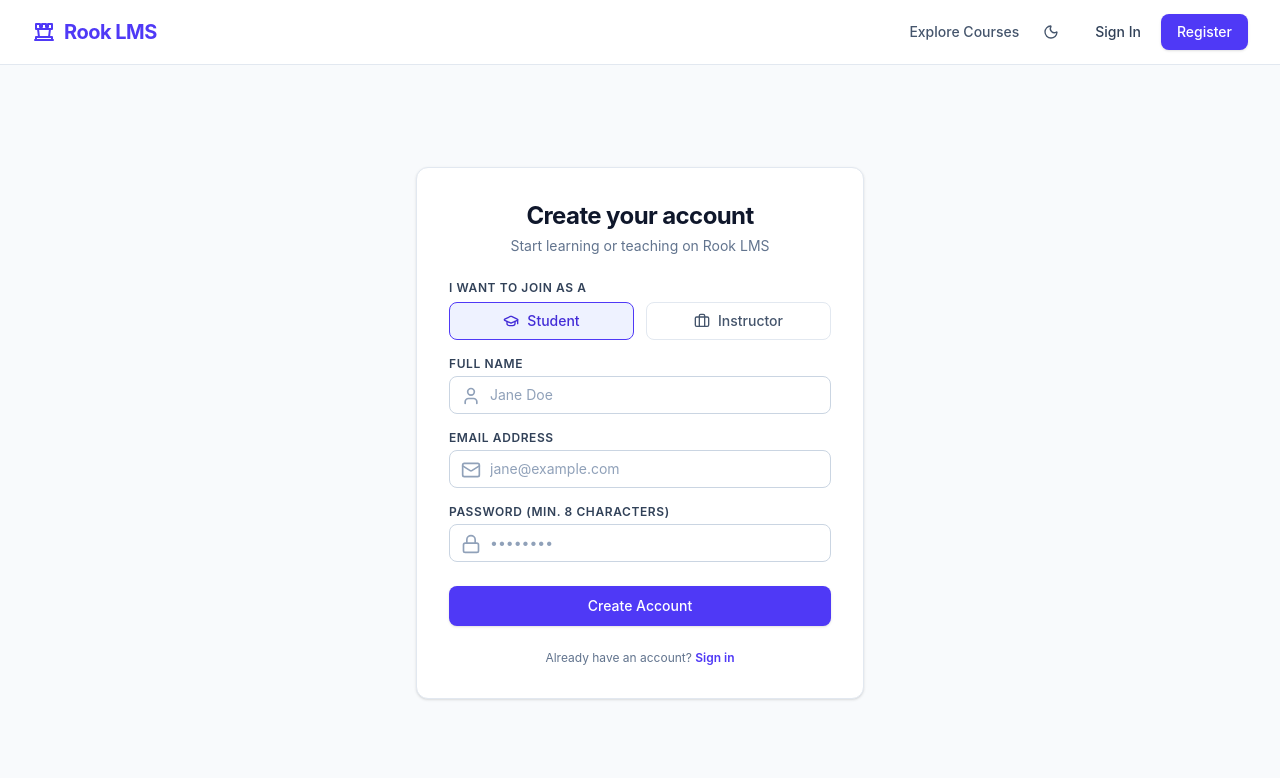
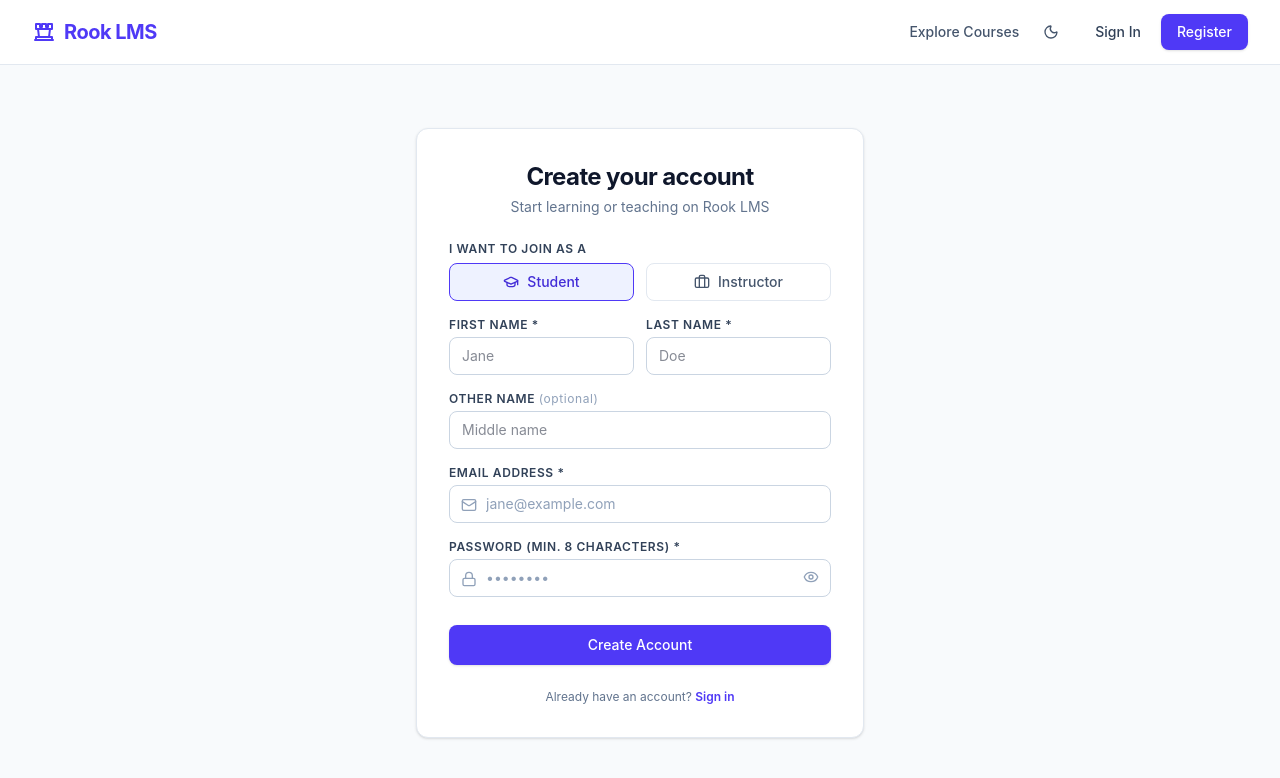
Before and after one commit to Eyakenojnr/Rook, a React (Vite) app in the folder client/: page /register in a window 1280 px wide. Shown: the top 778 px of the page. Built offline with nearby package versions, Linux system fonts and the light colour scheme; no server answers.

Commit message:
[mod]: changed registration form

```diff
--- a/client/src/context/AuthContext.jsx
+++ b/client/src/context/AuthContext.jsx
@@ -42,8 +42,13 @@
     };
 
     // Register handler
-    const register = async (name, email, password, role) => {
-        const response = await api.post('/auth/register', { name, email, password, role });
+    const register = async (namePayload, email, password, role) => {
+        const payload =
+            typeof namePayload === 'object'
+                ? { ...namePayload, email, password, role }
+                : { name: namePayload, email, password, role };
+
+        const response = await api.post('/auth/register', payload);
         const { user: userData, token: jwtToken } = response.data.data;
 
         setUser(userData);
--- a/client/src/pages/Profile.jsx
+++ b/client/src/pages/Profile.jsx
@@ -1,4 +1,5 @@
 import { useState, useEffect } from 'react';
+import { formatName, getAvatarInitials } from '../utils/formatters.js';
 import { Link } from 'react-router-dom';
 import api from '../services/api.js';
 import { useAuth } from '../context/AuthContext.jsx';
@@ -150,17 +151,12 @@
       <div className="bg-white dark:bg-slate-900 border border-slate-200 dark:border-slate-800 rounded-2xl p-6 sm:p-8 mb-8 shadow-xs flex flex-col md:flex-row md:items-center justify-between gap-6">
         <div className="flex items-center gap-4">
           <div className="w-16 h-16 rounded-full bg-indigo-600 dark:bg-indigo-500 text-white font-bold flex items-center justify-center text-xl shadow-sm">
-            {user.name
-              .split(' ')
-              .map((n) => n[0])
-              .join('')
-              .substring(0, 2)
-              .toUpperCase()}
+            {getAvatarInitials(user.name)}
           </div>
           <div>
             <div className="flex items-center gap-2.5">
               <h1 className="text-xl sm:text-2xl font-bold text-slate-900 dark:text-white">
-                {user.name}
+                {formatName(user.name)}
               </h1>
               <span
                 className={`text-xs px-2.5 py-0.5 rounded-full font-semibold ${
--- a/client/src/pages/Register.jsx
+++ b/client/src/pages/Register.jsx
@@ -1,13 +1,18 @@
 import { useState } from "react";
 import { Link, useNavigate } from 'react-router-dom';
 import { useAuth } from '../context/AuthContext.jsx';
-import { User, Mail, Lock, GraduationCap, Briefcase, AlertCircle } from 'lucide-react';
+import { Mail, Lock, GraduationCap, Briefcase, AlertCircle, Eye, EyeOff } from 'lucide-react';
 
 
+const NAME_REGEX = /^[a-zA-Z'-]+$/;
+
 const Register = () => {
-	const [name, setName] = useState('');
+	const [firstName, setFirstName] = useState('');
+	const [lastName, setLastName] = useState('');
+	const [otherName, setOtherName] = useState('');
 	const [email, setEmail] = useState('');
 	const [password, setPassword] = useState('');
+	const [showPassword, setShowPassword] = useState(false);
 	const [role, setRole] = useState('STUDENT');
 	const [error, setError] = useState(null);
 	const [isSubmitting, setIsSubmitting] = useState(false);
@@ -19,6 +24,23 @@
 		e.preventDefault();
 		setError(null);
 
+		// Client-side name validation (strictly rejects symbols/numbers)
+		if (!NAME_REGEX.test(firstName.trim())) {
+			setError('First name must contain only letters, hyphens, or apostrophes (no numbers or symbols).');
+			return;
+		}
+
+		if (!NAME_REGEX.test(lastName.trim())) {
+			setError('Last name must contain only letters, hyphens, or apostrophes (no numbers or symbols).');
+			return;
+		}
+
+		if(otherName.trim() && !NAME_REGEX.test(otherName.trim())) {
+			setError('Other name must contain only letters, hyphens, or apostrophes (no numbers or symbols).');
+			return;
+		}
+
+		// Password validation
 		if (password.length < 8) {
 			setError('Password must be at least 8 characters long.');
 			return;
@@ -26,7 +48,16 @@
 
 		setIsSubmitting(true);
 		try {
-			await register(name, email, password, role);
+			await register(
+				{
+					firstName: firstName.trim(),
+					lastName: lastName.trim(),
+					otherName: otherName.trim() || undefined,
+				},
+				email.trim().toLowerCase(),
+				password,
+				role
+			);
 			navigate('/courses', { replace: true });  // Replace /login with /courses instead of adding a new entry in history stack
 		} catch (err) {
 			setError(err.response?.data?.message || 'Registration failed. Please try again.');
@@ -62,8 +93,8 @@
 								onClick={() => setRole('STUDENT')}
 								className={`flex items-center justify-center gap-2 py-2 px-3 rounded-lg border text-sm font-medium transition ${
 									role === 'STUDENT'
-										? 'border-indigo-600 dark:border-indigo-500 bg-indigo-50 dark:bg-indigo-950/60 text-indigo-700 dark:text-indigo-30'
-										: 'border-slate-200 dark:border-slate-700 text-slate-600 dark:text-slate-400 hover:border-slate-300 dark:hover:slate-600 dark:hover:bg-slate-800/40'
+										? 'border-indigo-600 dark:border-indigo-500 bg-indigo-50 dark:bg-indigo-950/60 text-indigo-700 dark:text-indigo-300'
+										: 'border-slate-200 dark:border-slate-700 text-slate-600 dark:text-slate-400 hover:border-slate-300 dark:hover:border-slate-600 dark:hover:bg-slate-800/40'
 								}`}
 							>
 								<GraduationCap className="w-4 h-4" />
@@ -84,61 +115,98 @@
 						</div>
 					</div>
 
-					<div>
-						<label className="block text-xs font-semibold text-slate-700 dark:text-slate-300 uppercase tracking-wider mb-1">
-							Full Name
-						</label>
-						<div className="relative">
-							<User className="w-5 h-5 text-slate-400 dark:text-slate-500 absolute left-3 top-2.5" />
+					{/* First name and Last name (side by side) */}
+					<div className="grid grid-cols-2 gap-3">
+						<div>
+							<label className="block text-xs font-semibold text-slate-700 dark:text-slate-300 uppercase tracking-wider mb-1">
+								First Name *
+							</label>
 							<input
 								type="text"
 								required
-								value={name}
-								onChange={(e) => setName(e.target.value)}
-								placeholder="Jane Doe"
-								className="w-full pl-10 pr-4 py-2 border border-slate-300 dark:border-slate-700 bg-white dark:bg-slate-950 text-slate-900 dark:text-white placeholder:text-slate-400 dark:placeholder:text-slate-600 rounded-lg text-sm focus:outline-none focus:ring-2 focus:ring-indigo-500 dark:focus:ring-indigo-400 focus:border-transparent transition"
+								value={firstName}
+								onChange={(e) => setFirstName(e.target.value)}
+								placeholder="Jane"
+								className="w-full px-3 py-2 border border-slate-300 dark:border-slate-700 bg-white dark:bg-slate-950 text-slate-900 dark:text-white rounded-lg text-sm focus:outline-none focus:ring-2 focus:ring-indigo-500"
+							/>
+						</div>
+						<div>
+							<label className="block text-xs font-semibold text-slate-700 dark:text-slate-300 uppercase tracking-wider mb-1">
+								Last Name *
+							</label>
+							<input
+								type="text"
+								required
+								value={lastName}
+								onChange={(e) => setLastName(e.target.value)}
+								placeholder="Doe"
+								className="w-full px-3 py-2 border border-slate-300 dark:border-slate-700 bg-white dark:bg-slate-950 text-slate-900 dark:text-white rounded-lg text-sm focus:outline-none focus:ring-2 focus:ring-indigo-500"
 							/>
 						</div>
 					</div>
 
+					{/* Other name (optional) */}
 					<div>
 						<label className="block text-xs font-semibold text-slate-700 dark:text-slate-300 uppercase tracking-wider mb-1">
-							Email Address
+							Other Name <span className="text-slate-400 font-normal lowercase">(optional)</span>
+						</label>
+						<input
+							type="text"
+							value={otherName}
+							onChange={(e) => setOtherName(e.target.value)}
+							placeholder="Middle name"
+							className="w-full px-3 py-2 border border-slate-300 dark:border-slate-700 bg-white dark:bg-slate-950 text-slate-900 dark:text-white rounded-lg text-sm focus:outline-none focus:ring-2 focus:ring-indigo-500"
+						/>
+					</div>
+
+					{/* Email address */}
+					<div>
+						<label className="block text-xs font-semibold text-slate-700 dark:text-slate-300 uppercase tracking-wider mb-1">
+							Email Address *
 						</label>
 						<div className="relative">
-							<Mail className="w-5 h-5 text-slate-400 dark:text-slate-500 absolute left-3 top-2.5" />
+							<Mail className="w-4 h-4 text-slate-400 dark:text-slate-400 absolute left-3 top-3" />
 							<input
 								type="email"
 								required
 								value={email}
 								onChange={(e) => setEmail(e.target.value)}
 								placeholder="jane@example.com"
-								className="w-full pl-10 pr-4 py-2 border border-slate-300 dark:border-slate-700 bg-white dark:bg-slate-950 text-slate-900 dark:text-white placeholder:text-slate-400 dark:placeholder:text-slate-600 rounded-lg text-sm focus:outline-none focus:ring-2 focus:ring-indigo-500 dark:focus:ring-indigo-400 focus:border-transparent transition"
+								className="w-full pl-9 pr-4 py-2 border border-slate-300 dark:border-slate-700 bg-white dark:bg-slate-950 text-slate-900 dark:text-white placeholder:text-slate-400 dark:placeholder:text-slate-600 rounded-lg text-sm focus:outline-none focus:ring-2 focus:ring-indigo-500 dark:focus:ring-indigo-400 focus:border-transparent transition"
 							/>
 						</div>
 					</div>
 
+					{/* Password with visibility toggle */}
 					<div>
 						<label className="block text-xs font-semibold text-slate-700 dark:text-slate-300 uppercase tracking-wider mb-1">
-							Password (min. 8 characters)
+							Password (min. 8 characters) *
 						</label>
 						<div className="relative">
-							<Lock className="w-5 h-5 text-slate-400 dark:text-slate-500 absolute left-3 top-2.5" />
+							<Lock className="w-4 h-4 text-slate-400 dark:text-slate-500 absolute left-3 top-3" />
 							<input
-								type="password"
+								type={showPassword ? 'text' : 'password'}
 								required
 								value={password}
 								onChange={(e) => setPassword(e.target.value)}
 								placeholder="••••••••"
-								className="w-full pl-10 pr-4 py-2 border border-slate-300 dark:border-slate-700 bg-white dark:bg-slate-950 text-slate-900 dark:text-white placeholder:text-slate-400 dark:placeholder:text-slate-600 rounded-lg text-sm focus:outline-none focus:ring-2 focus:ring-indigo-500 dark:focus:ring-indigo-400 focus:border-transparent transition"
+								className="w-full pl-9 pr-10 py-2 border border-slate-300 dark:border-slate-700 bg-white dark:bg-slate-950 text-slate-900 dark:text-white placeholder:text-slate-400 dark:placeholder:text-slate-600 rounded-lg text-sm focus:outline-none focus:ring-2 focus:ring-indigo-500 dark:focus:ring-indigo-400 focus:border-transparent transition"
 							/>
+							<button
+								type="button"
+								onClick={() => setShowPassword((prev) => !prev)}
+								className="absolute right-3 top-2.5 text-slate-400 hover:text-slate-600 dark:hover:text-slate-200 cursor-pointer"
+								aria-label={showPassword ? 'Hide password' : 'Show password'}
+							>
+								{showPassword ? <EyeOff className="w-4 h-4" /> : <Eye className="w-4 h-4" />}
+							</button>
 						</div>
 					</div>
 
 					<button
 						type="submit"
 						disabled={isSubmitting}
-						className="w-full bg-indigo-600 hover:bg-indigo-700 dark:bg-indigo-500 dark:hover:bg-indigo-600 disabled:bg-indigo-400 dark:disabled:bg-indigo-700 text-white font-medium py-2.5 rounded-lg text-sm transition shadow-sm mt-2"
+						className="w-full bg-indigo-600 hover:bg-indigo-700 dark:bg-indigo-500 dark:hover:bg-indigo-600 disabled:bg-indigo-400 dark:disabled:bg-indigo-700 text-white font-medium py-2.5 rounded-lg text-sm transition shadow-sm mt-3 cursor-pointer"
 					>
 						{isSubmitting ? 'Creating account...' : 'Create Account'}
 					</button>
--- /dev/null
+++ b/client/src/utils/formatters.js
@@ -0,0 +1,23 @@
+/**
+ * Capitalizes the first letter of each word in a name string.
+ */
+export const formatName = (name) => {
+    if (!name) return '';
+    return name
+        .trim()
+        .split(/\s+/)
+        .map((word) => word.charAt(0).toUpperCase() + word.slice(1).toLowerCase())
+        .join(' ');
+};
+
+/**
+ * Extracts the first letter of the first name and the first letter of the last name in caps.
+ */
+export const getAvatarInitials = (name) => {
+    if (!name) return 'U';
+    const parts = name.trim().split(/\s+/).filter(Boolean);
+    if (parts.length === 1) return parts[0][0].toUpperCase();
+    const firstInitial = parts[0][0];
+    const lastInitial = parts[parts.length - 1][0];
+    return `${firstInitial}${lastInitial}`.toUpperCase();
+};
```
Also changed, not shown: client/src/components/Navbar.jsx (+12 -18 lines), 1 other file (tests, documents, lock files or other folders).
